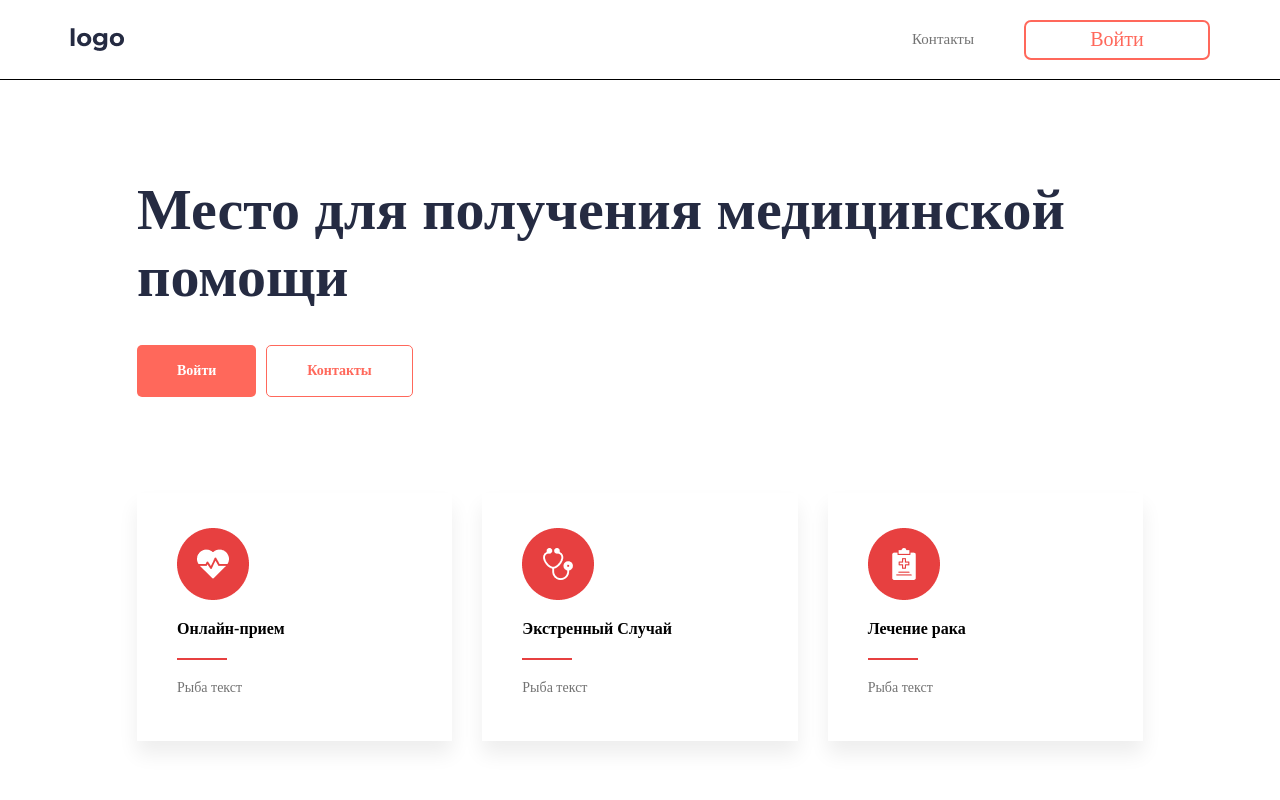
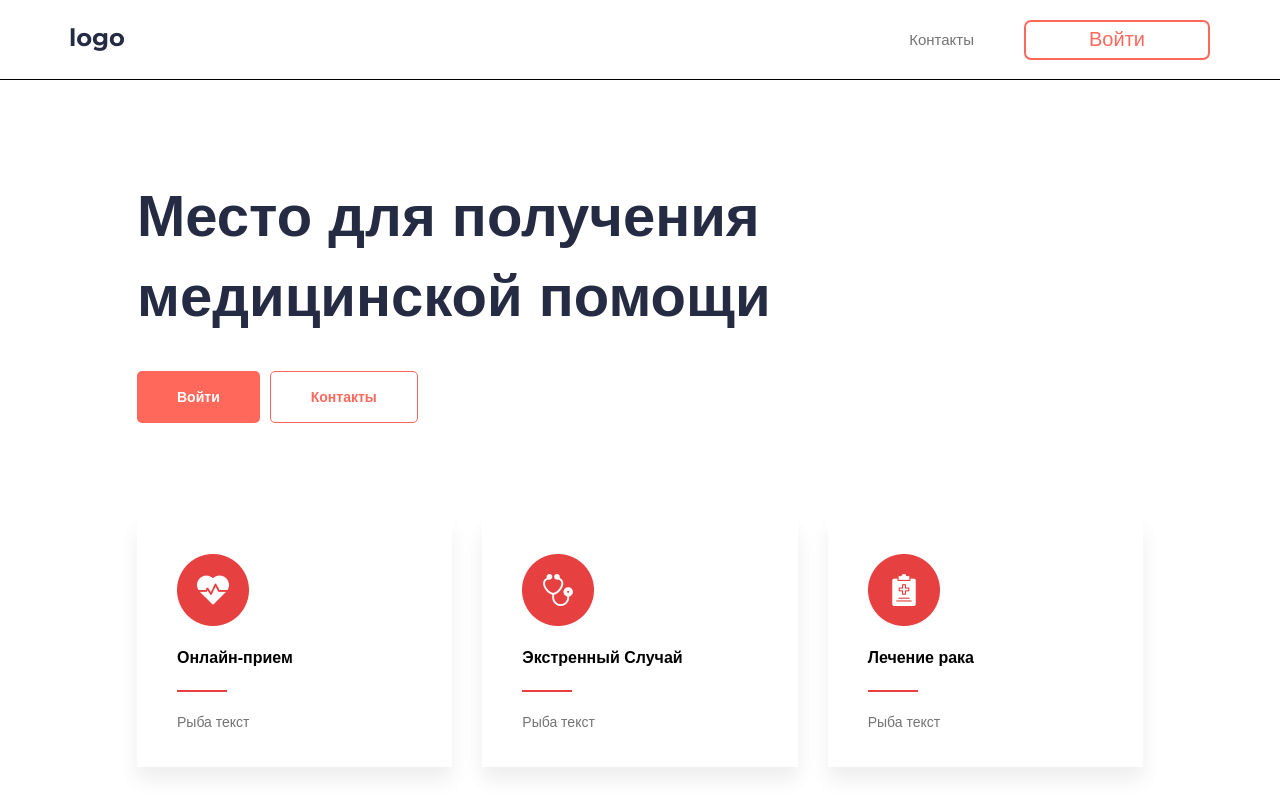
Before and after one commit to TatyanaFilippova/test-app-aveds, a React (Create React App) app: page / in a window 1280 px wide. Built offline with nearby package versions, Linux system fonts and the light colour scheme.

Commit message:
pixel perfect + шрифты

```diff
--- a/package.json
+++ b/package.json
@@ -3,6 +3,7 @@
   "version": "0.1.0",
   "private": true,
   "dependencies": {
+    "@fontsource-variable/montserrat": "^5.1.0",
     "@testing-library/jest-dom": "^5.17.0",
     "@testing-library/react": "^13.4.0",
     "@testing-library/user-event": "^13.5.0",
--- a/src/index.tsx
+++ b/src/index.tsx
@@ -3,6 +3,7 @@ import ReactDOM from 'react-dom/client';
 
 import App from './App';
 import reportWebVitals from './reportWebVitals';
+import '@fontsource-variable/montserrat';
 
 const root = ReactDOM.createRoot(
   document.getElementById('root') as HTMLElement
--- a/src/pages/protected/PageProfile/PageProfile.tsx
+++ b/src/pages/protected/PageProfile/PageProfile.tsx
@@ -14,6 +14,7 @@ const Wrapper = styled.div`
 
 const Title = styled.h1`
     font-size: 58px;
+    line-height: 80px;
     margin-top: 96px;
     color: #252B42;
     font-weight: bold;
--- a/src/pages/public/PageContacts/PageContacts.tsx
+++ b/src/pages/public/PageContacts/PageContacts.tsx
@@ -9,6 +9,7 @@ const Wrapper = styled.div`
 `
 const Title = styled.div`
     font-size: 58px;
+    line-height: 80px;
     font-weight: bold;
     margin-top: 184px;
 
--- a/src/pages/public/PageHome/Carde.tsx
+++ b/src/pages/public/PageHome/Carde.tsx
@@ -32,11 +32,13 @@ const IconCard = styled.img`
 
 const Title = styled.div`
     font-size: 16px;
+    line-height: 24px;
     font-weight: bold;
     margin-bottom: 20px;
 `
 const Content = styled.div`
     font-size: 14px;
+    line-height: 20px;
     color: #737373;
 `
 const Line = styled.div`
--- a/src/pages/public/PageHome/PageHome.tsx
+++ b/src/pages/public/PageHome/PageHome.tsx
@@ -18,6 +18,7 @@ const Wrapper = styled.div`
 
 const Title = styled.h1`
     font-size: 58px;
+    line-height: 80px;
     margin-top: 96px;
     color: #252B42;
     font-weight: bold;
--- a/src/styles/globalStyle.ts
+++ b/src/styles/globalStyle.ts
@@ -2,6 +2,10 @@ import { createGlobalStyle } from "styled-components";
 import { media } from ".";
 
 const GlobalStyle = createGlobalStyle`
+body {
+  font-family: 'Montserrat Variable', sans-serif;
+}
+
 /* Reset and base styles  */
 * {
 	padding: 0px;
```
Also changed, not shown: 1 other file (tests, documents, lock files or other folders).
